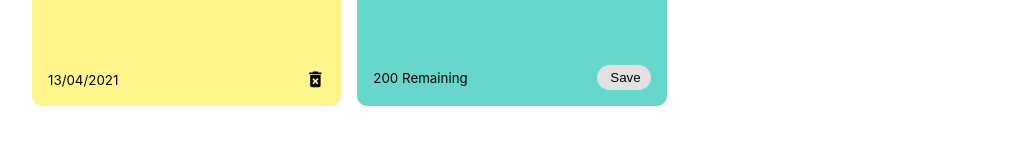
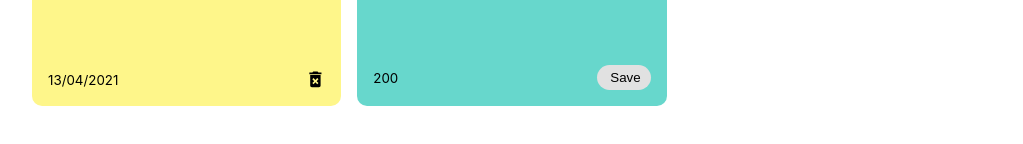
Before and after one commit to brentonnn/react-notes, a React (Create React App) app: page / in a window 1280 px wide. Shown: the part 314-458 px from the top of the page, without its empty margins (128-1151 px from the left). Built offline with nearby package versions, Linux system fonts and the light colour scheme.

Commit message:
added delete function

```diff
--- a/src/App.js
+++ b/src/App.js
@@ -34,12 +34,23 @@ const addNote =( text) => {
     date: date.toLocaleDateString(),
   }
 
+
   const newNotes = [...notes, newNote];
   setNotes(newNotes);
 }
 
+  const deleteNote = (id) => {
+    const newNotes = notes.filter((note) => note.id !== id);
+    setNotes(newNotes);
+  }
+
+
   return <div className='container'>
-    <NotesList notes={ notes } handleAddNote={ addNote }/>
+    <NotesList
+      notes={ notes }
+      handleAddNote={ addNote }
+      handleDeleteNote={ deleteNote }
+    />
   </div>
 };
 
--- a/src/components/AddNote.js
+++ b/src/components/AddNote.js
@@ -1,10 +1,13 @@
 import { useState } from 'react';
 
 const Addnote = ({ handleAddNote }) => {
-    const [ noteText, setNoteText] = useState('');
+  const [ noteText, setNoteText] = useState('');
+  const characterLimit = 200;
 
-    const handleChange = (event) => {
-        setNoteText(event.target.value);
+  const handleChange = (event) => {
+        if (characterLimit - event.target.value.length >= 0) {
+            setNoteText(event.target.value);
+        }
     };
 
     const handleSaveClick = () => {
@@ -26,7 +29,7 @@ const Addnote = ({ handleAddNote }) => {
                     onChange={handleChange}
                 ></textarea>
                 <div className='note-footer'>
-                    <small>200 Remaining</small>
+                    <small>{ characterLimit - noteText.length }</small>
                     <button className='save' onClick={handleSaveClick}> Save</button>
                 </div>
             </div>
--- a/src/components/Note.js
+++ b/src/components/Note.js
@@ -1,12 +1,12 @@
 import { MdDeleteForever } from 'react-icons/md';
 
-const Note = ({ id, text, date }) => {
+const Note = ({ id, text, date, handleDeleteNote }) => {
     return (
         <div className='note'>
             <span>{ text }</span>
             <div className='note-footer'>
                 <small>{ date }</small>
-                <MdDeleteForever className='delete-icon' size='1.3em'/>
+                <MdDeleteForever onClick={() => handleDeleteNote(id)} className='delete-icon' size='1.3em'/>
             </div>
         </div>
     );
--- a/src/components/NotesList.js
+++ b/src/components/NotesList.js
@@ -1,11 +1,11 @@
 import Note from './Note';
 import AddNote from './AddNote';
 
-const NotesList = ({ notes, handleAddNote }) => {
+const NotesList = ({ notes, handleAddNote, handleDeleteNote, }) => {
     return (
         <div className='notes-list'>
             {notes.map((note)=> (
-                <Note id={note.id} text={note.text} date={note.date}/>
+                <Note id={note.id} text={note.text} date={note.date} handleDeleteNote={ handleDeleteNote }/>
             ))}
             <AddNote handleAddNote={ handleAddNote }/>
         </div>
```
